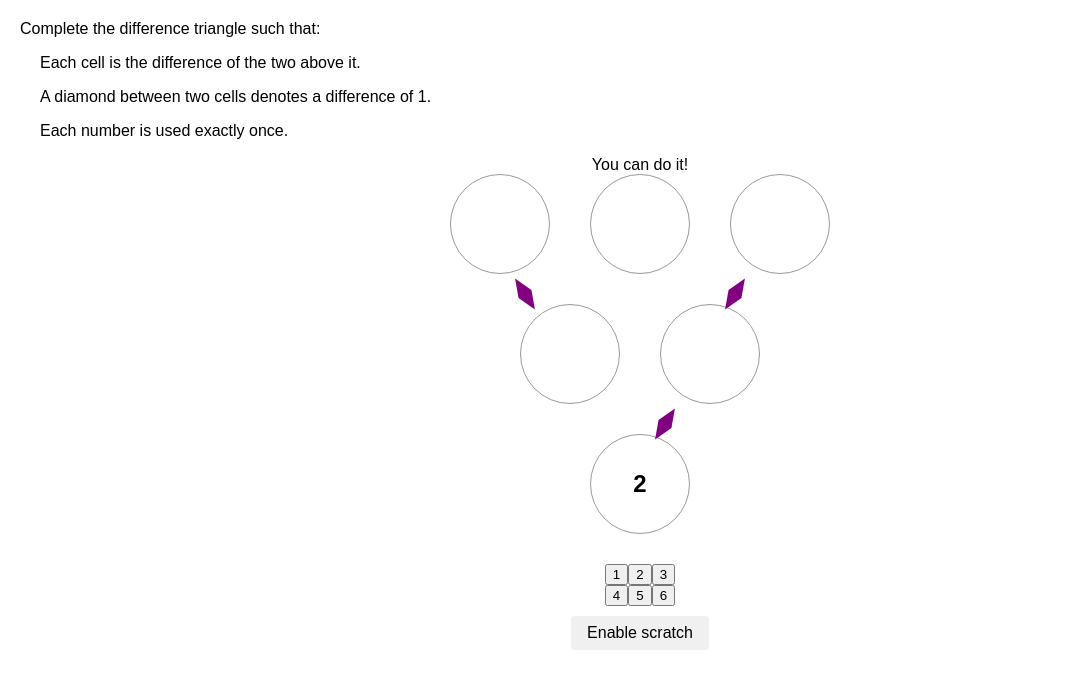
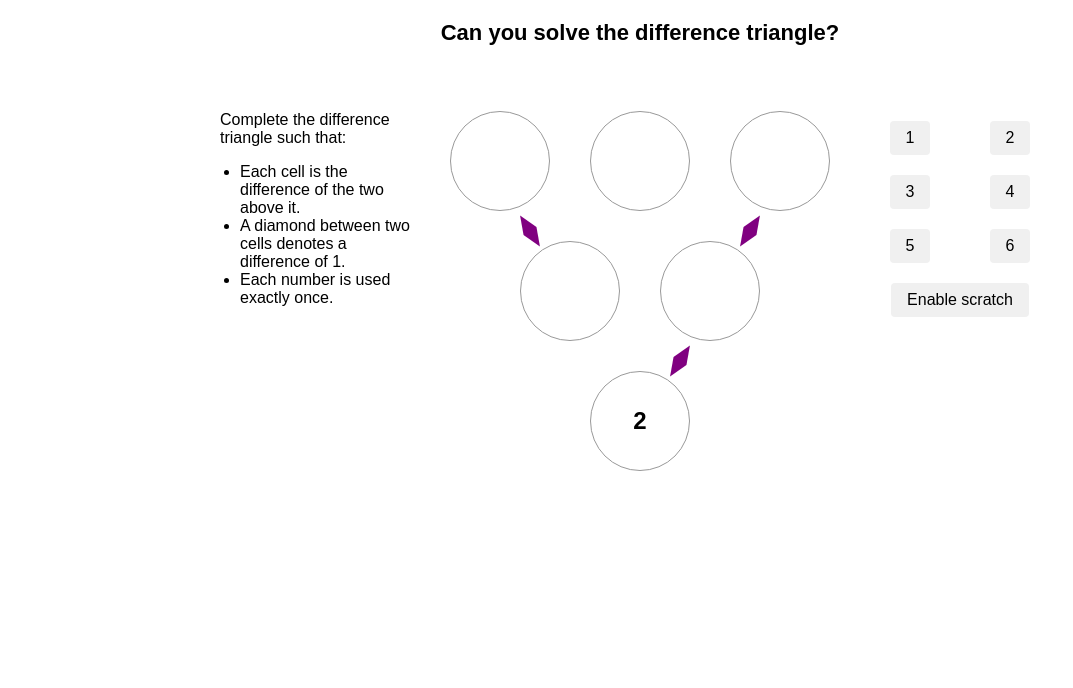
Before and after one commit to diva-harsoor/difference-triangles, a React (Create React App) app: page / in a window 1280 px wide. Shown: the top 688 px of the page, without its empty margins (0-1073 px from the left). Built offline with nearby package versions, Linux system fonts and the light colour scheme.

Commit message:
Horizontal layout and other CSS improvements

```diff
--- a/src/App.js
+++ b/src/App.js
@@ -26,7 +26,7 @@ function Cell({ index, value, arrows, rowEnd, onClick }) {
 
 function Number({ index, value, onClick }) {
   return(
-    <button key={index} className="number-button" onClick={() => onClick(index)}>{value}</button>
+    <button key={index} className="keypad-button" onClick={() => onClick(index)}>{value}</button>
   );
 }
 
@@ -116,7 +116,7 @@ function checkSuccess(cells, n_rows) {
     for (let col_i=row_i; col_i>0; col_i--) {
       // check difference in each sub-triangle
       if (Math.abs(cells[subt_i + 1] - cells[subt_i]) != cells[diff_i]) {
-        return "You can do it!";
+        return "";
       }
       diff_i++;
       subt_i++;
@@ -126,7 +126,7 @@ function checkSuccess(cells, n_rows) {
   return "Congrats! You got it!";
 }
 
-function Keypad({ numbers, scratch, onNumPress, onScratchPress }) {
+function Keypad({ status, numbers, scratch, onNumPress, onScratchPress }) {
   function handleNumClick(i) {
     onNumPress(i+1);
   }
@@ -136,7 +136,6 @@ function Keypad({ numbers, scratch, onNumPress, onScratchPress }) {
   }
 
   const renderNumberBank = () => {
-    console.log(`numbers.length: ${numbers.length}`);
     if (numbers.length == 0) {
       console.log("hit numbers.length == 0");
       return [];
@@ -156,11 +155,16 @@ function Keypad({ numbers, scratch, onNumPress, onScratchPress }) {
     }
 
     let bank = [];
+    if (status) {
+      bank.push(
+        <button key={`status`} className="keypad-button">{status}</button>
+      );
+    }
     let factor_long = numbers.length/factor_short;
     let counter = 0;
-    for (let row_i=0; row_i<factor_short; row_i++) {
+    for (let row_i=0; row_i<factor_long; row_i++) {
       const rowNums = [];
-      for (let col_i=0; col_i<factor_long; col_i++) {
+      for (let col_i=0; col_i<factor_short; col_i++) {
         const handleEachNumClick = (index) => () => handleNumClick(index);
         rowNums.push(
           <Number
@@ -180,7 +184,7 @@ function Keypad({ numbers, scratch, onNumPress, onScratchPress }) {
       bank.push(numberRows);
     }
     bank.push(
-      <button key={`scratch`} className="scratch-button" onClick={handleScratchClick}>
+      <button key={`scratch`} className="keypad-button" onClick={handleScratchClick}>
         {scratch ? "Disable scratch" : "Enable scratch"}
       </button>
     );
@@ -251,16 +255,39 @@ export default function Game() {
 
   return (
     <>
-      <div>Complete the difference triangle such that:
-        <ul>Each cell is the difference of the two above it.</ul>
-        <ul>A diamond between two cells denotes a difference of 1.</ul>
-        <ul>Each number is used exactly once.</ul>
+    <h1 className="centered-row">Can you solve the difference triangle?</h1>
+    <div className="game-container">
+      <div className="instructions">
+        Complete the difference triangle such that:
+        <ul>
+          <li>Each cell is the difference of the two above it.</li>
+          <li>A diamond between two cells denotes a difference of 1.</li>
+          <li>Each number is used exactly once.</li>
+        </ul>
       </div>
-      <div className="centered-row">{checkSuccess(cells,3)}</div>
-      <div>
-        <Board numRows={numRows} cells={cells} clueCells={clueCells} cellArrows={cellArrows} selectedNumber={selectedNumber} scratchArrays={scratchArrays} scratch={scratch} onPlay={handlePlay} />
+      <div className="game-board">
+        <div className="centered-row">{checkSuccess(cells, numRows)}</div>
+        <Board
+          numRows={numRows}
+          cells={cells}
+          clueCells={clueCells}
+          cellArrows={cellArrows}
+          selectedNumber={selectedNumber}
+          scratchArrays={scratchArrays}
+          scratch={scratch}
+          onPlay={handlePlay}
+        />
       </div>
-      <Keypad numbers={numbers} scratch={scratch} onNumPress={handleNumPress} onScratchPress={handleScratchPress}/>
+      <div className="keypad">
+        <Keypad
+          status={checkSuccess(cells, numRows)}
+          numbers={numbers}
+          scratch={scratch}
+          onNumPress={handleNumPress}
+          onScratchPress={handleScratchPress}
+        />
+      </div>
+    </div>
     </>
   );
 }
--- a/src/styles.css
+++ b/src/styles.css
@@ -6,7 +6,6 @@
   body {
     font-family: sans-serif;
     margin: 20px;
-    padding: 0;
   }
 
   h1 {
@@ -140,7 +139,7 @@
   }
 
   .tilt-right {
-    margin-left: 20px;
+    margin-left: 30px;
     transform: rotate(35deg) skewX(45deg) scaleY(cos(45deg));
   }
   .center {
@@ -148,7 +147,7 @@
   }
 
   .tilt-left {
-    margin-left: -80px;
+    margin-left: -50px;
     transform: rotate(100deg) skewX(45deg) scaleY(cos(45deg));
   }
 
@@ -156,7 +155,7 @@
     background-color: purple;
   }
 
-  .scratch-button {
+  .keypad-button {
     display: block;
     margin: 10px auto;
     padding: 8px 16px;
@@ -167,6 +166,27 @@
     cursor: pointer;
   }
 
-  .scratch-button:hover {
+  .keypad-button:hover {
     background-color: #e0e0e0;
   }
+
+  .game-container {
+    display: flex;
+    justify-content: space-between;
+    align-items: flex-start;
+    padding: 50px 200px;
+  }
+
+  .instructions {
+    flex: 1;
+    margin-right: 20px;
+  }
+
+  .game-board {
+    flex: 2;
+  }
+
+  .keypad {
+    flex: 1;
+    margin-left: 20px;
+  }
```
